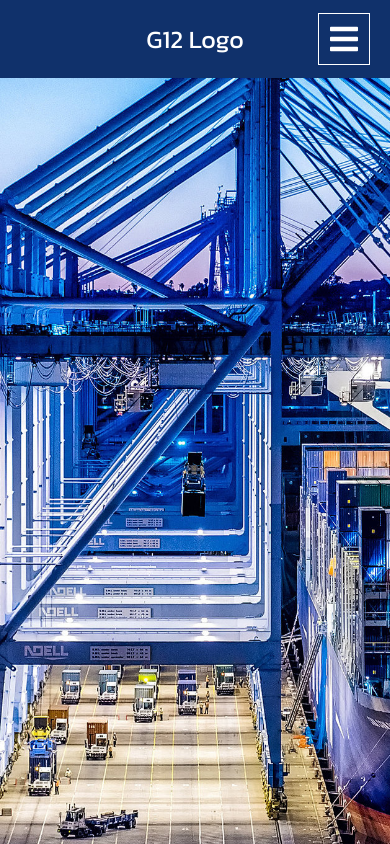
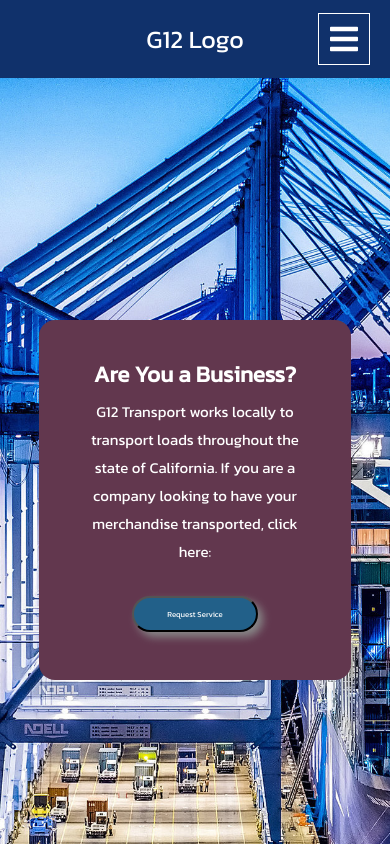
Before and after one commit to trykhov/g12_site, a React (Create React App) app: page / in a window 390 px wide. Shown: the top 844 px of the page. Built offline with nearby package versions, Linux system fonts and the light colour scheme.

Commit message:
added a footer

```diff
--- a/src/components/About.js
+++ b/src/components/About.js
@@ -5,7 +5,7 @@ class About extends React.Component {
   render() {
     return(
       <section id="about-section">
-        <h1 className="about-us"> About Us </h1>
+        <h1 className="about-us"> Who We Are </h1>
         <div className="about-description">
           <span>
             G12 Transport is a family owned business located in Los Angeles, California.
--- a/src/components/App.js
+++ b/src/components/App.js
@@ -2,6 +2,7 @@ import React from 'react';
 import Navigation from './Navigation';
 import Intro from './Intro';
 import About from './About';
+import Footer from './Footer';
 
 class App extends React.Component {
   render() {
@@ -10,6 +11,7 @@ class App extends React.Component {
         <Navigation/>
         <Intro />
         <About />
+        <Footer />
       </div>
     );
   };
--- /dev/null
+++ b/src/components/Footer.js
@@ -0,0 +1,15 @@
+import React from "react";
+
+class Footer extends React.Component {
+  render() {
+    return (
+      <footer style={{ width: "100%", backgroundColor: "#8f1537"}}>
+        <div style={{ width: "80%", margin: "0 auto", padding: "20px", textAlign: "center", fontSize:"18px", color:"#fff", fontFamily: "'Kanit', sans-serif"}}>
+          © 2019 G12 Transport. All Rights Reserved
+        </div>
+      </footer>
+    );
+  }
+}
+
+export default Footer;
--- a/src/components/Intro.js
+++ b/src/components/Intro.js
@@ -9,15 +9,20 @@ class Intro extends React.Component {
   render() {
     return(
       <section style={{height: "100%"}}>
+        <div style={{height: "78px"}}></div>
         <div className="background-image">
-          <div className="message-border">
-            <span className="message">
-
-            </span>
+          <div className="options-container">
+            <div className="truck-owner box">
+              <h2>Are You a Business?</h2>
+              <p>
+                G12 Transport  works locally to transport loads throughout the state of California.
+                If you are a company looking to have your merchandise transported, click here:
+              </p>
+              <div className="apply-button">
+                <button> Request Service </button>
+              </div>
+            </div>
           </div>
-        </div>
-        <div className="testing">
-
         </div>
       </section>
     );
--- a/src/components/Navigation.js
+++ b/src/components/Navigation.js
@@ -3,7 +3,7 @@ import navigation from '../css/navigation.css';
 
 class Navigation extends React.Component {
   state = {
-    english: [{tab: "Home"}, {tab: "About"}, {tab: "Service"}, {tab: "Apply"}, {tab: "Contact"}],
+    english: [{tab: "Home"}, {tab: "About"}, {tab: "Service"}, {tab: "Contact Us"}],
     spanish: [{tab: "sHome"}, {tab: "sAbout"}, {tab: "sService"}, {tab: "sApply"}, {tab: "sContact"}],
     clickMenu: true, // this will switch back and forth when clicked on hamburger icon in mobile
     menuIcon: <i className="fas fa-bars fa-2x"></i>
--- a/src/css/intro.css
+++ b/src/css/intro.css
@@ -11,15 +11,98 @@
   background-size: cover;
   background-repeat: no-repeat;
   background-attachment: fixed;
-  height: 100%;
-  /* width: 100%; */
+  min-height: 100%;
+  display: flex;
 }
 
 
+.options-container {
+  width: 80%;
+  margin: 0 auto;
+  overflow: auto;
+  color: #fff;
+  display: flex;
+  align-items: center;
+}
 
-/* .message-border {
-  width: 100px;
-  height: 100px;
-  background-color: black;
+
+.box {
+  width: 40%;
+  background-color: #62374e;
+  border-radius: 16px;
+  padding: 30px;
+  margin: 10px;
+  font-size: 1.5vw;
+  font-family: 'Kanit', sans-serif;
+  line-height: 2.5em;
+}
+
+.apply-button {
+  display: flex;
+  justify-content: center;
+}
+
+button {
+  font-size: 1.5vw;
+  width: 50%;
+  padding: 5%;
+  border-radius: 80px;
+  margin-top: 20px;
   color: #fff;
-} */
+  background-color: #226089;
+  font-family: 'Kanit', sans-serif;
+  box-shadow: 5px 5px 8px #888888;
+  text-align: center;
+}
+
+.box h2, .box p {
+  margin: 10px;
+  text-align: center;
+}
+
+/****************************** Tab Action ************************************/
+
+button:active {
+  box-shadow: none;
+}
+
+button:hover {
+  cursor: pointer;
+  background-color: #1f3c88;
+}
+
+/***************************** Media Query ************************************/
+
+/* tablet */
+@media (min-height: 1000px) {
+  .box {
+    height: 50%;
+    font-size: 2vh;
+    line-height: 2em;
+  }
+
+  button {
+    font-size: 1.5vh;
+    padding: 10px;
+  }
+
+}
+
+
+/* phones */
+@media (max-width: 900px) {
+  .box {
+    width: 300px;
+    height: 300px;
+    font-size: 15px;
+    margin: 0 auto;
+    line-height: 1.75rem;
+  }
+
+  button {
+    font-size: 2vw;
+    padding: 10px;
+  }
+
+
+}
--- a/src/css/navigation.css
+++ b/src/css/navigation.css
@@ -73,7 +73,7 @@
 /***************************** Media Query ************************************/
 
 /* when screen is on a computer */
-@media (min-width: 850px) {
+@media (min-width: 900px) {
   .icon-container {
     display: none;
   }
@@ -84,7 +84,7 @@
 }
 
 /* when screen is on a phone */
-@media (max-width: 850px) {
+@media (max-width: 900px) {
   .tab-container {
     display: none;
   }
```
